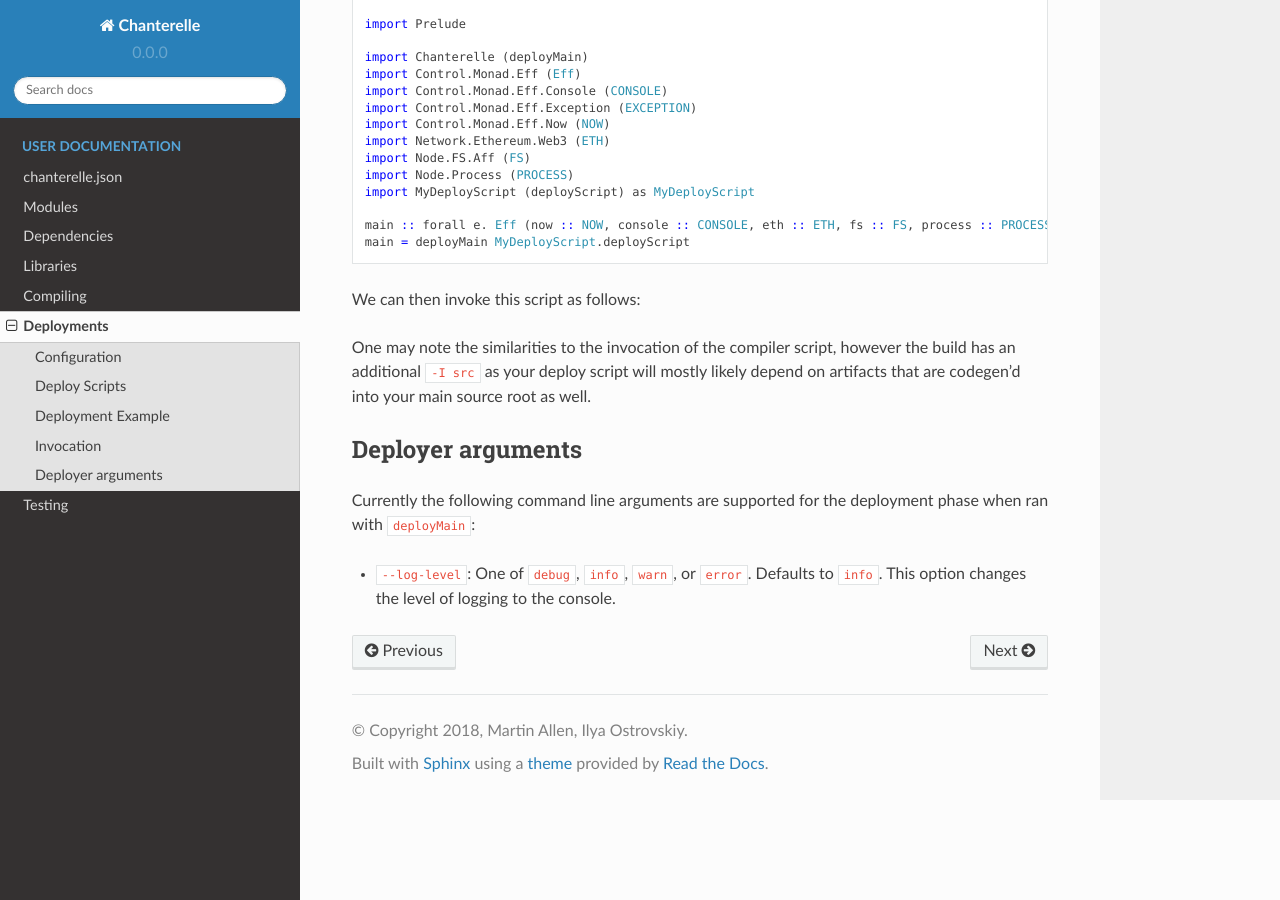
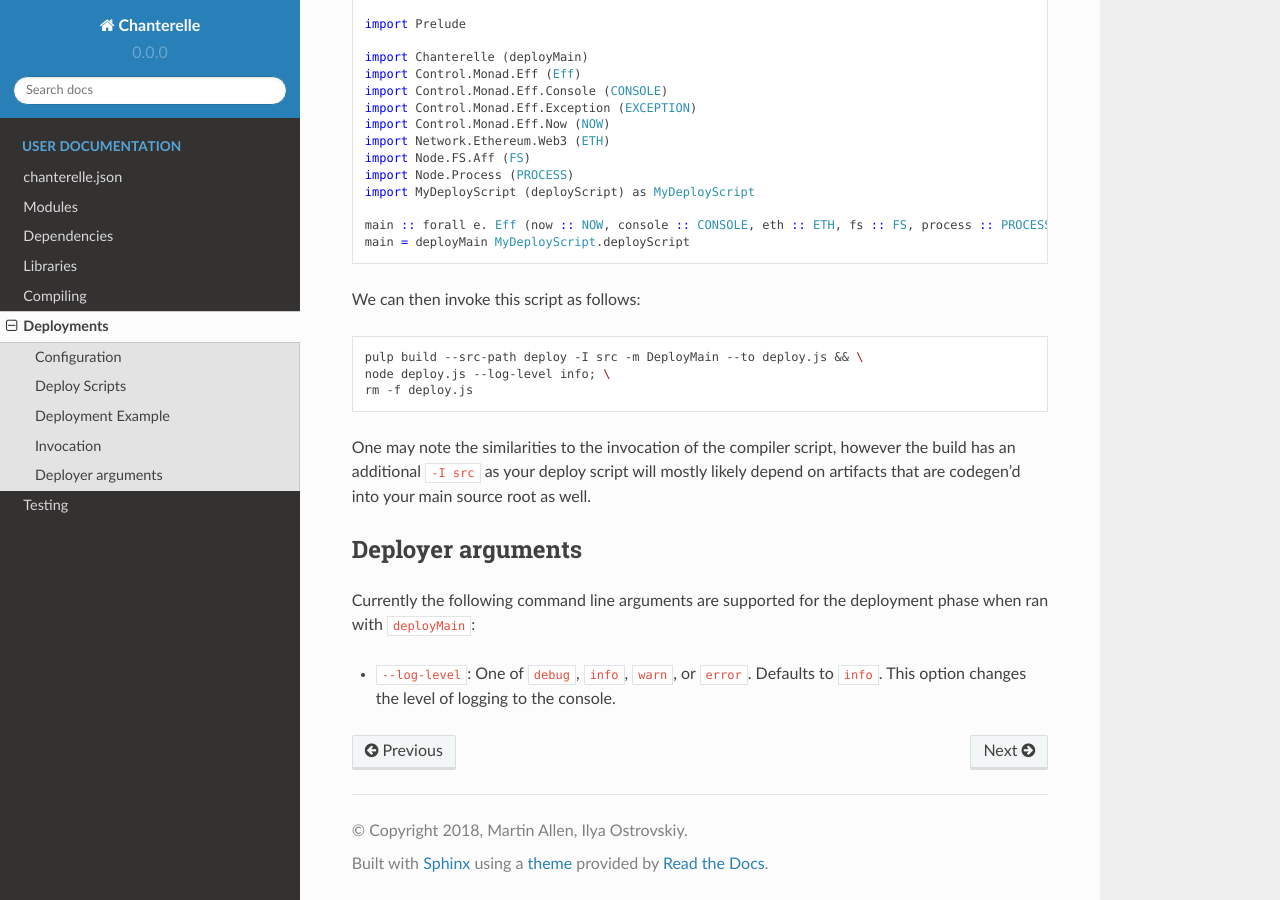
Before and after one commit to f-o-a-m/chanterelle, a Sphinx documentation site: the page built from docs/deployments.rst, in a window 1280 px wide and 900 px high, scrolled down 3719 px. Built offline with Sphinx 7.4.7 and the Read the Docs theme 2.0.0, drawn with Linux system fonts in a browser that asks for light colours.

Commit message:
fix shell code blocks

```diff
--- a/docs/compiling.rst
+++ b/docs/compiling.rst
@@ -54,7 +54,7 @@
 
 We can then invoke this script as follows
 
-.. code-block: shell
+.. code-block:: shell
 
     pulp build --src-path compile -m CompileMain --to compile.js && \
     node compile.js --log-level info; \
--- a/docs/deployments.rst
+++ b/docs/deployments.rst
@@ -169,7 +169,7 @@
 
 We can then invoke this script as follows:
 
-.. code-block: shell
+.. code-block:: shell
 
     pulp build --src-path deploy -I src -m DeployMain --to deploy.js && \
     node deploy.js --log-level info; \
```
